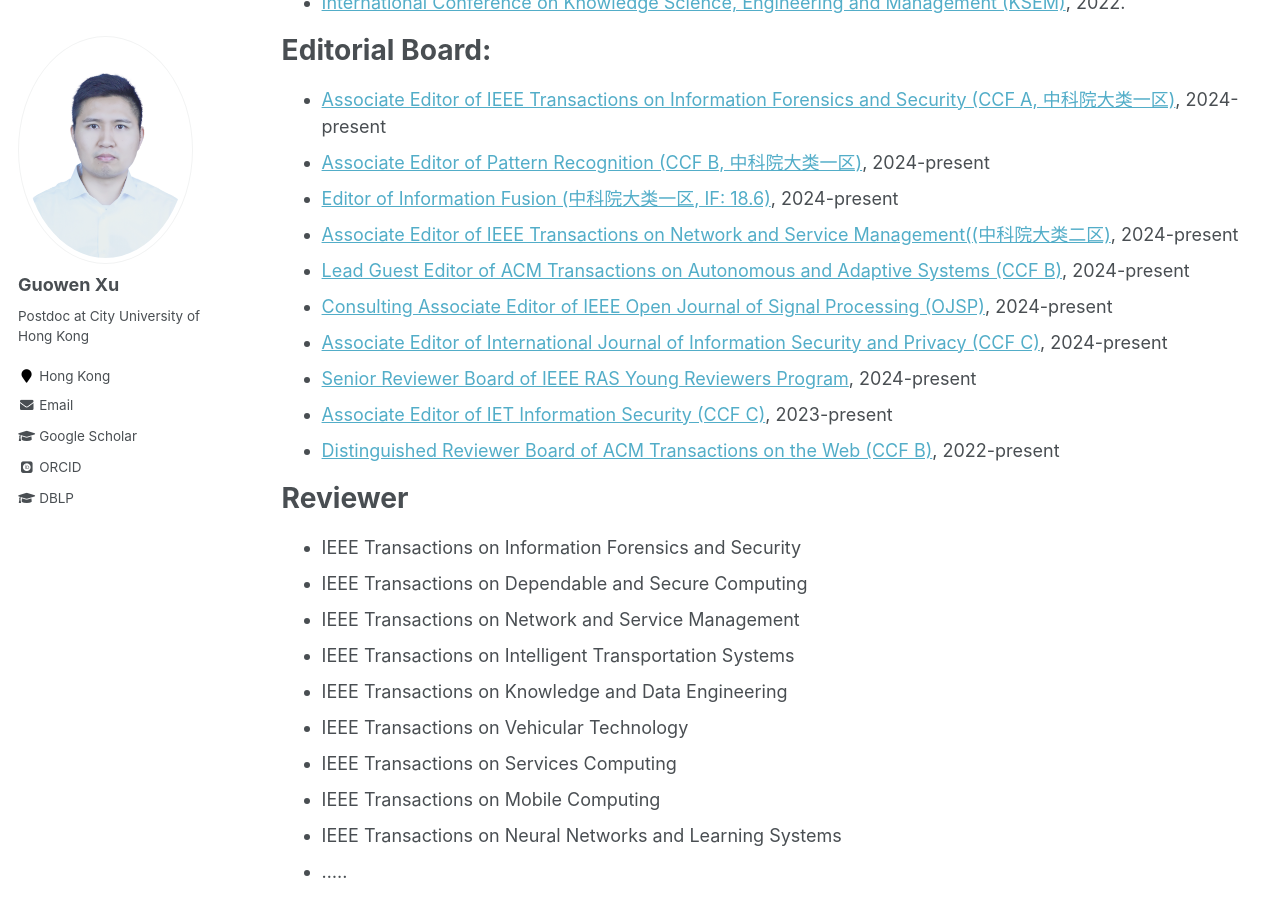
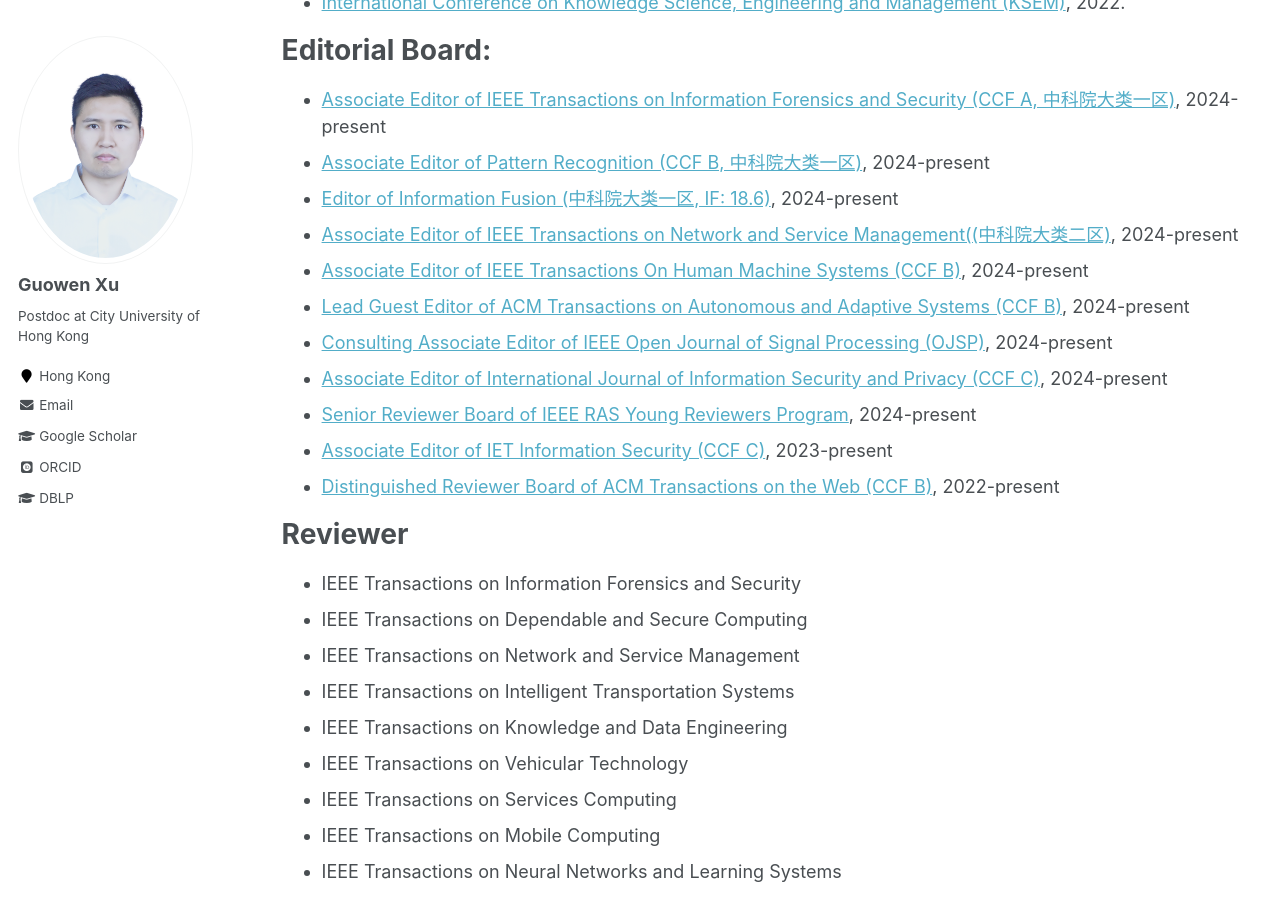
Before and after one commit to Guowen-xu/guowen-xu.github.io, a Jekyll site: the page built from _pages/services.md, in a window 1280 px wide and 900 px high, scrolled down 439 px. Built offline with Jekyll 4.4.1, drawn with Linux system fonts in a browser that asks for light colours; some web fonts are replaced.

Commit message:
Update services.md

```diff
--- a/_pages/services.md
+++ b/_pages/services.md
@@ -20,6 +20,7 @@ Editorial Board:
 * [Associate Editor of Pattern Recognition (CCF B, 中科院大类一区)](https://www.sciencedirect.com/journal/pattern-recognition/about/editorial-board), 2024-present
 * [Editor of Information Fusion (中科院大类一区, IF: 18.6)](https://www.sciencedirect.com/journal/information-fusion/about/editorial-board), 2024-present
 * [Associate Editor of IEEE Transactions on Network and Service Management((中科院大类二区)](https://www.comsoc.org/publications/journals/ieee-tnsm/ieee-transactions-network-and-service-management-editorial-board), 2024-present
+* [Associate Editor of IEEE Transactions On Human Machine Systems (CCF B)](https://www.ieeesmc.org/publications/transactions-on-human-machine-systems/associate-editors/), 2024-present
 * [Lead Guest Editor of ACM Transactions on Autonomous and Adaptive Systems (CCF B)](https://dl.acm.org/journal/taas/calls-for-papers), 2024-present
 * [Consulting Associate Editor of IEEE Open Journal of Signal Processing (OJSP)](https://signalprocessingsociety.org/publications-resources/ieee-open-journal-signal-processing/advisoryeditorial-board), 2024-present
 * [Associate Editor of International Journal of Information Security and Privacy (CCF C)](https://www.igi-global.com/journals/open-access/reviewers/international-journal-information-security-privacy/1096), 2024-present
```
